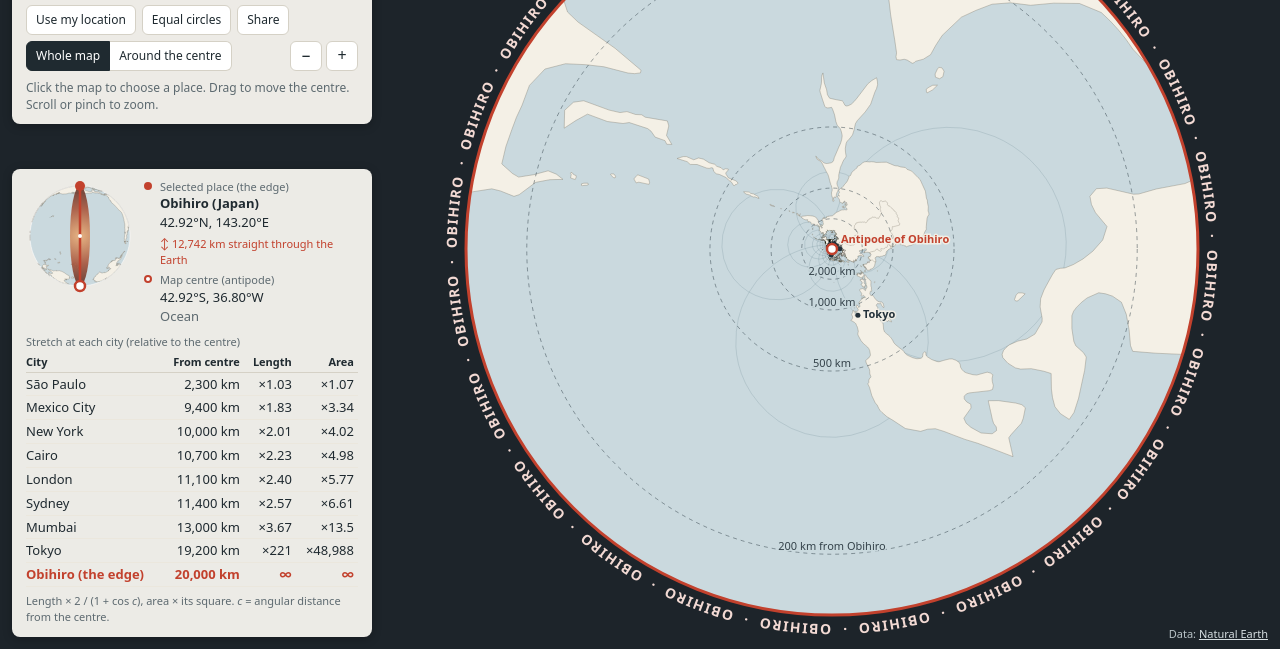
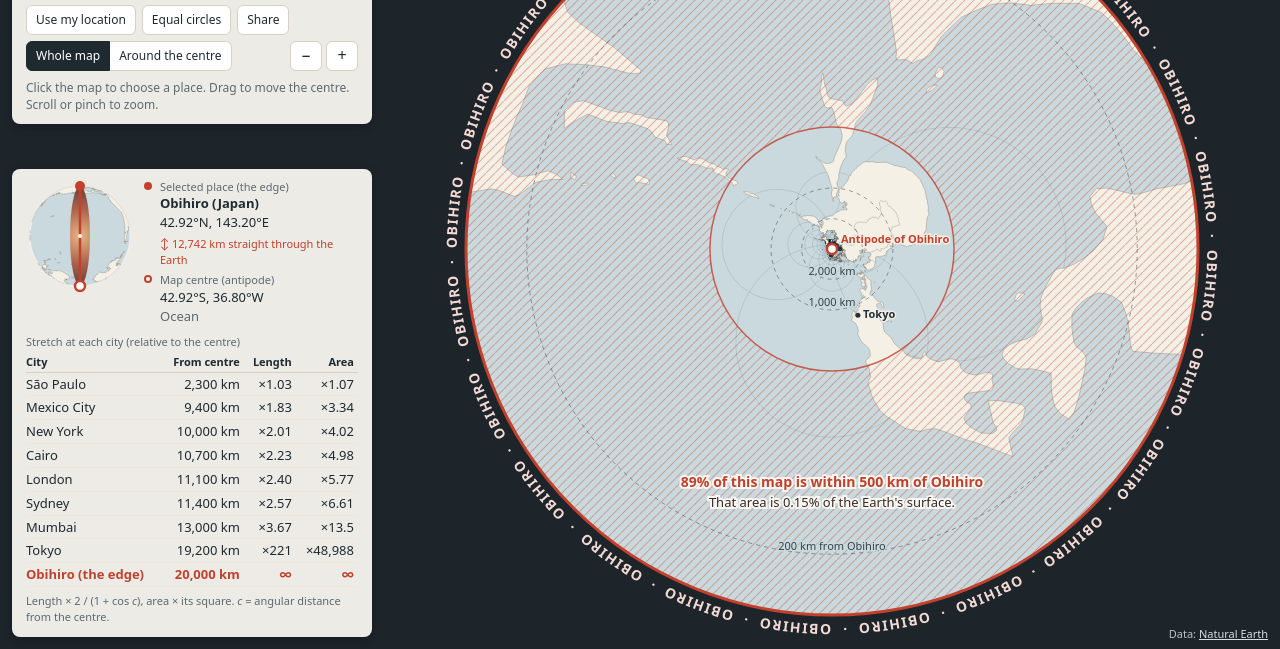
Before and after one commit to shinyanakashima/30daymapchallenge-2026day15-edge-of-the-world-, a plain HTML site: page index.html in a window 1280 px wide. Shown: the part 151-800 px from the top of the page. Drawn offline with Linux system fonts and the light colour scheme; animation ran at ten frames a second.

Commit message:
Show the area within 500 km of the selected place as a band, and return to the whole map after zooming in

```diff
--- a/app.js
+++ b/app.js
@@ -57,7 +57,7 @@
       aboutH1: "What is wrong with this map",
       aboutP1: "This is a stereographic projection. It keeps angles correct, so small shapes look right, but sizes grow the farther you go from the centre.",
       aboutP2: "On a Mercator map, things get bigger the farther they are from the equator. On this map, things get bigger the farther they are from the centre.",
-      aboutP3: "The centre here is the antipode of the place you chose — the point on the exact opposite side of the Earth. The antipode of the centre would be stretched to infinite size, so the place you chose cannot be drawn as a point. It wraps around the whole map as its outer edge.",
+      aboutP3: "The centre here is the antipode of the place you chose — the point on the exact opposite side of the Earth. The antipode of the centre would be stretched to infinite size, so the place you chose cannot be drawn as a point. It wraps around the whole map as its outer edge. The area within 500 km of it (the red band) fills 89% of the map, and the rest of the world is squeezed into the middle.",
       notesH: "Notes",
       note1: "The map is cut at 178.5° from the centre. The small area within 1.5° (about 170 km) of the chosen place cannot be drawn; the outer circle stands for it.",
       note2: "Your location is used only inside your browser. It is not sent anywhere and not saved. It is added to a link only if you press Share and confirm.",
@@ -77,6 +77,7 @@
       viewEdge: "Whole map",
       viewCentre: "Around the centre",
       viewLabel: "View",
+      shareCaption: (n, m, e) => [`${m}% of this map is within 500 km of ${n}`, `That area is ${e}% of the Earth's surface.`],
       near: "near",
       geoUnsupported: "This browser cannot provide a location.",
       geoWaiting: "Getting your location…",
@@ -113,7 +114,7 @@
       aboutH1: "この地図のどこがおかしいか",
       aboutP1: "これはステレオ図法（平射図法）の世界地図です。角度が正しい図法なので小さな形は正しく見えますが、中心から離れるほど大きく描かれます。",
       aboutP2: "メルカトル図法では赤道から離れるほど大きくなります。この地図では、中心から離れるほど大きくなります。",
-      aboutP3: "地図の中心は、選んだ場所の地球の裏側です。中心の裏側の点は無限大に引き伸ばされるので、選んだ場所は点として描けません。そのため地図全体を囲む外周になります。",
+      aboutP3: "地図の中心は、選んだ場所の地球の裏側です。中心の裏側の点は無限大に引き伸ばされるので、選んだ場所は点として描けません。そのため地図全体を囲む外周になります。選んだ場所から500 km以内（赤い帯）が地図の89%を占め、残りの世界は中央に押し込まれます。",
       notesH: "注記",
       note1: "中心から178.5°より外側は切り取っています。選んだ場所から1.5°（約170 km）以内は描けないため、外周の円がその場所を表します。",
       note2: "位置情報はブラウザの中だけで使い、どこにも送信せず、保存もしません。「共有」を押して確認したときだけ、リンクに含めます。",
@@ -133,6 +134,7 @@
       viewEdge: "外周まで",
       viewCentre: "中心付近",
       viewLabel: "表示",
+      shareCaption: (n, m, e) => [`この地図の${m}%は、${n}から500 km以内`, `地球の表面では、わずか${e}%の範囲です`],
       near: "付近",
       geoUnsupported: "このブラウザでは位置情報を使えません。",
       geoWaiting: "現在地を取得しています…",
@@ -231,6 +233,7 @@
 
   // ---------- layout ----------
   function resize() {
+    hatchPattern = null;
     dpr = Math.min(window.devicePixelRatio || 1, 2);
     width = window.innerWidth;
     height = window.innerHeight;
@@ -310,6 +313,7 @@
     }
 
     const boxes = [];
+    drawShareBand();
     drawRings(boxes);
     drawCities(boxes);
     drawCentre(boxes);
@@ -318,7 +322,58 @@
     ctx.restore();
 
     drawEdge();
+    drawShareCaption();
     if (!globeTimer) drawGlobe();
+  }
+
+  // The band within SHARE_KM of the selected place. On this map it takes most of
+  // the disc, while on the globe it is a tiny patch.
+  const SHARE_KM = 500;
+  function shareNumbers() {
+    const half = (CLIP / 2) * Math.PI / 180;
+    const rel = Math.tan((Math.PI - SHARE_KM / EARTH_R) / 2) / Math.tan(half);
+    return { map: 1 - rel * rel, earth: (1 - Math.cos(SHARE_KM / EARTH_R)) / 2, rel };
+  }
+  function edgeRadius() { return baseScale * state.k * Math.tan(((CLIP / 2) * Math.PI) / 180); }
+
+  let hatchPattern = null;
+  function hatch() {
+    if (hatchPattern) return hatchPattern;
+    const c = document.createElement("canvas");
+    const n = Math.round(9 * dpr);
+    c.width = c.height = n;
+    const g = c.getContext("2d");
+    g.strokeStyle = "rgba(194, 65, 45, 0.38)"; g.lineWidth = 1.1 * dpr;
+    g.beginPath(); g.moveTo(-1, n + 1); g.lineTo(n + 1, -1); g.stroke();
+    hatchPattern = ctx.createPattern(c, "repeat");
+    hatchPattern.setTransform(new DOMMatrix([1 / dpr, 0, 0, 1 / dpr, 0, 0]));
+    return hatchPattern;
+  }
+
+  function drawShareBand() {
+    const rEdge = edgeRadius(), r = rEdge * shareNumbers().rel;
+    if (r > Math.hypot(width, height)) return;
+    ctx.beginPath();
+    ctx.arc(cx, cy, rEdge, 0, 2 * Math.PI);
+    ctx.arc(cx, cy, r, 0, 2 * Math.PI, true);
+    ctx.fillStyle = hatch(); ctx.fill();
+    ctx.beginPath(); ctx.arc(cx, cy, r, 0, 2 * Math.PI);
+    ctx.lineWidth = 1.5; ctx.strokeStyle = "rgba(194, 65, 45, 0.8)"; ctx.stroke();
+  }
+
+  function drawShareCaption() {
+    const rEdge = edgeRadius(), n = shareNumbers(), r = rEdge * n.rel;
+    const y = cy + (r + rEdge) / 2;
+    if (width < 760 || r > Math.hypot(width, height) || y > height - 10) return; // phones: shown in the panel
+    const fs = width < 760 ? 12 : 14;
+    const [l1, l2] = t("shareCaption")(shortName(), Math.round(n.map * 100), (n.earth * 100).toFixed(2));
+    ctx.textAlign = "center"; ctx.textBaseline = "middle";
+    ctx.font = `700 ${fs}px system-ui, -apple-system, 'Segoe UI', 'Hiragino Sans', sans-serif`;
+    ctx.lineWidth = 4; ctx.strokeStyle = "rgba(250,248,243,0.92)";
+    ctx.strokeText(l1, cx, y - fs * 0.7); ctx.fillStyle = COLORS.edge; ctx.fillText(l1, cx, y - fs * 0.7);
+    ctx.font = `${fs - 1}px system-ui, -apple-system, 'Segoe UI', 'Hiragino Sans', sans-serif`;
+    ctx.strokeText(l2, cx, y + fs * 0.7); ctx.fillStyle = "#3a2a26"; ctx.fillText(l2, cx, y + fs * 0.7);
+    ctx.textAlign = "start";
   }
 
   // Circles at fixed ground distances from the selected place. Around the
@@ -337,6 +392,7 @@
     const name = shortName();
     let first = true;
     for (const km of RING_KM) {
+      if (km === SHARE_KM) continue;
       const c = Math.PI - km / EARTH_R; // angle from the centre
       if (c > (CLIP * Math.PI) / 180) continue;
       const r = R * Math.tan(c / 2);
@@ -606,6 +662,9 @@
       for (const v of cells) { const td = document.createElement("td"); td.textContent = v; tr.appendChild(td); }
       return tr;
     }));
+    const n = shareNumbers();
+    const [l1, l2] = t("shareCaption")(name, Math.round(n.map * 100), (n.earth * 100).toFixed(2));
+    $("shareNote").textContent = `${l1}. ${l2}`.replace("。.", "。").replace(/以内\. /, "以内。");
     updateCentreKind();
   }
 
@@ -642,11 +701,17 @@
     const target = antipode(sel.lon, sel.lat);
     if (animate && !reduceMotion.matches) {
       if (state.k > 1.05) zoomTo(1, 800);
-      animateTo(target, () => { viewTimer = setTimeout(() => zoomTo(centreK(), 1600), 450); });
+      // turn → zoom in to show where the centre is → back out to the whole, inside-out map
+      animateTo(target, () => {
+        viewTimer = setTimeout(() => {
+          zoomTo(centreK(), 1600);
+          viewTimer = setTimeout(() => zoomTo(1, 1800), 1600 + 2800);
+        }, 450);
+      });
     } else {
       stopAnim();
       state.centre = target;
-      zoomTo(centreK(), 0);
+      zoomTo(1, 0);
       render(false);
     }
     updateInfo();
--- a/index.html
+++ b/index.html
@@ -66,6 +66,7 @@
       </div>
     </dl>
   </div>
+  <p class="share-note" id="shareNote"></p>
   <div class="mobile-row">
     <button type="button" class="info-toggle" id="infoToggle" aria-expanded="true" aria-controls="infoBody" data-i18n="details">Details</button>
     <button type="button" id="aboutBtn" aria-controls="about" data-i18n="about">About this map</button>
@@ -87,7 +88,7 @@
     <h2 data-i18n="aboutH1">What is wrong with this map</h2>
     <p data-i18n="aboutP1">This is a stereographic projection. It keeps angles correct, so small shapes look right, but sizes grow the farther you go from the centre.</p>
     <p data-i18n="aboutP2">On a Mercator map, things get bigger the farther they are from the equator. On this map, things get bigger the farther they are from the centre.</p>
-    <p data-i18n="aboutP3">The centre here is the antipode of the place you chose — the point on the exact opposite side of the Earth. The antipode of the centre would be stretched to infinite size, so the place you chose cannot be drawn as a point. It wraps around the whole map as its outer edge.</p>
+    <p data-i18n="aboutP3">The centre here is the antipode of the place you chose — the point on the exact opposite side of the Earth. The antipode of the centre would be stretched to infinite size, so the place you chose cannot be drawn as a point. It wraps around the whole map as its outer edge. The area within 500 km of it (the red band) fills 89% of the map, and the rest of the world is squeezed into the middle.</p>
     <h2 data-i18n="notesH">Notes</h2>
     <ul>
       <li data-i18n="note1">The map is cut at 178.5° from the centre. The small area within 1.5° (about 170 km) of the chosen place cannot be drawn; the outer circle stands for it.</li>
--- a/style.css
+++ b/style.css
@@ -73,6 +73,7 @@ button[aria-pressed="true"] { background: var(--ink); color: #fff; border-color:
 
 .info { left: 12px; bottom: 12px; width: 360px; max-width: calc(100vw - 24px); padding: 10px 14px 12px; z-index: 2; max-height: calc(100vh - 300px); overflow-y: auto; }
 .mobile-row { display: none; }
+.share-note { display: none; margin: 0 0 6px; font-size: 12px; font-weight: 600; color: var(--accent); }
 .link { display: flex; gap: 10px; align-items: stretch; margin-bottom: 8px; }
 #globe { flex-shrink: 0; display: block; }
 .facts { margin: 0; display: flex; flex-direction: column; justify-content: space-between; min-width: 0; flex: 1; }
@@ -121,6 +122,7 @@ a { color: #1d5f8a; }
   .facts dd .mono, #ctrKind { display: inline; }
   .facts .sel dd .mono { margin-left: 4px; }
   .mobile-row { display: flex; gap: 6px; }
+  .share-note { display: block; }
   .mobile-row button { min-height: 28px; padding: 2px 10px; }
   .about:not([open]) { display: none; }
   .info.collapsed #infoBody { display: none; }
```
Also changed, not shown: docs/screenshot.png, 1 other file.
